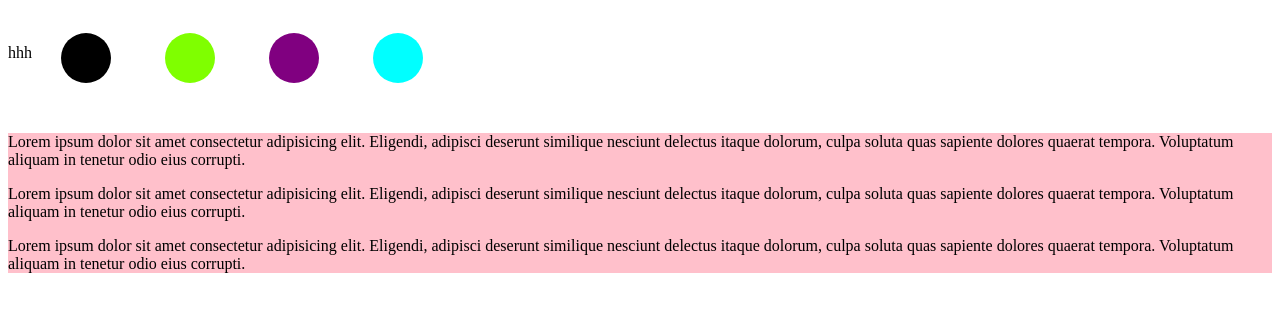
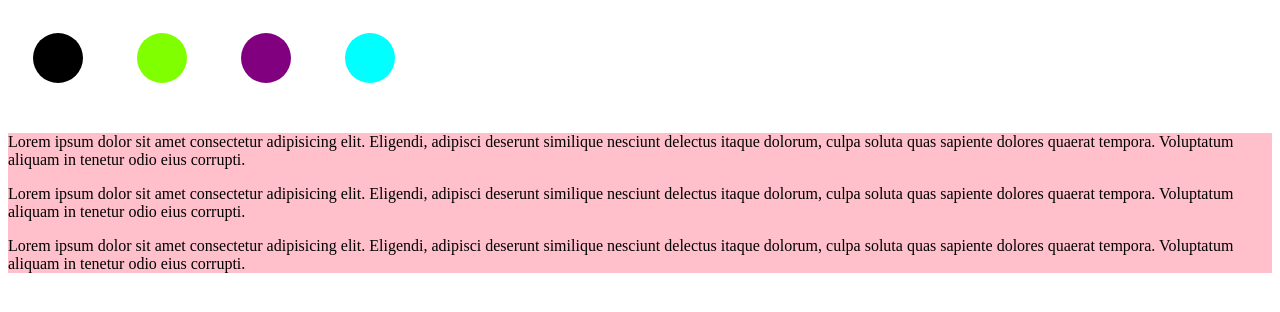
Before and after one commit to ifeoluwagodstime/JS, a plain HTML site: page js/index.html in a window 1280 px wide. Drawn offline with Linux system fonts and the light colour scheme.

Commit message:
new commit

```diff
--- a/js/index.html
+++ b/js/index.html
@@ -13,7 +13,7 @@
     </style>
 </head>
 
-<body id="change"> hhh
+<body id="change">
     <button id="hub" onclick="myBg('black', 'white',)"
         style="background: #000000; margin: 25px; padding: 25px; border: none; border-radius: 50%;"></button>
     <button onclick="ourBg('chartreuse', 'white', ' Arial, Helvetica, sans-serif')"
```
